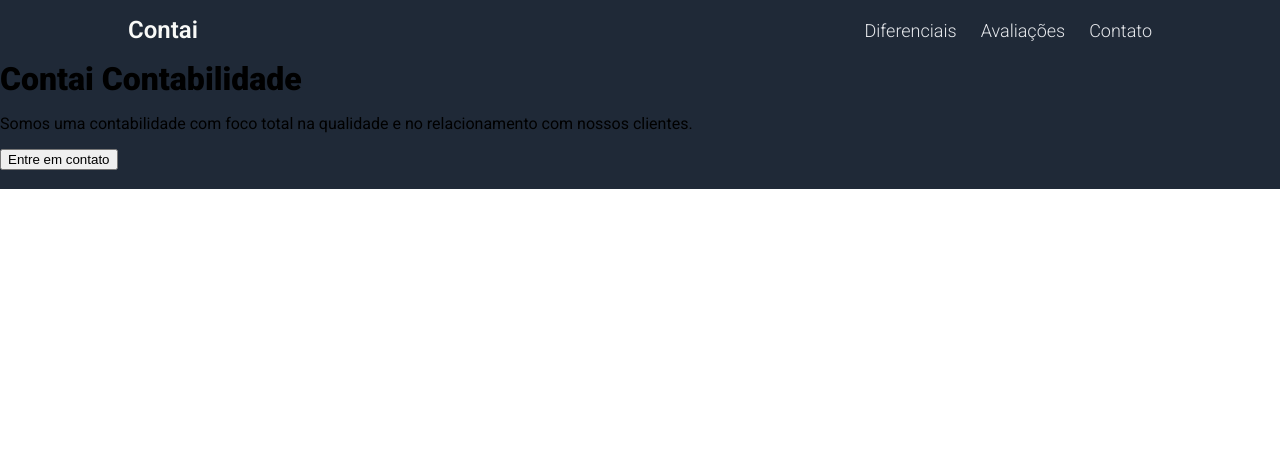
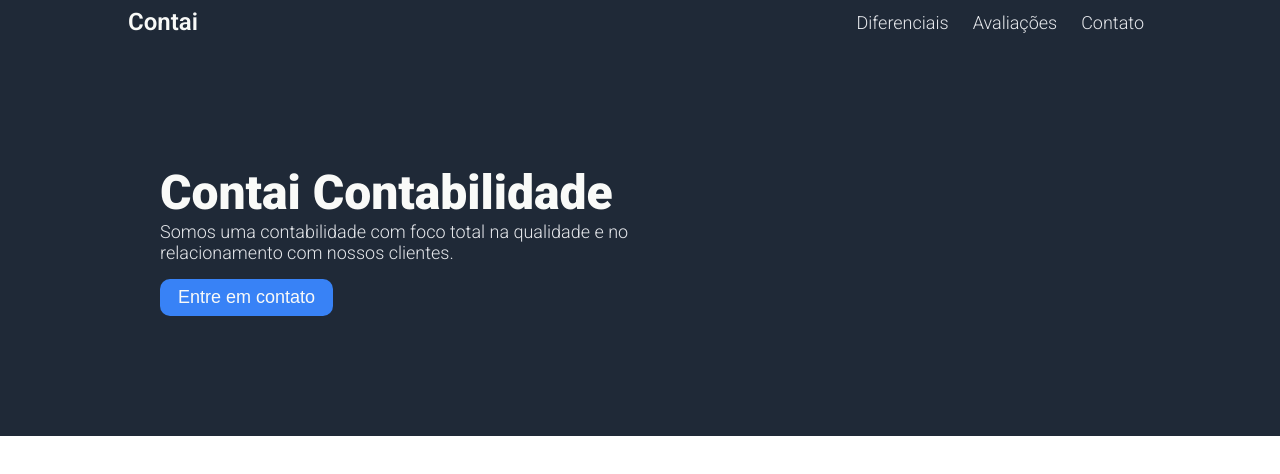
Before and after one commit to felprangel/contai-landing-page, a plain HTML site: page index.html in a window 1280 px wide. Drawn offline with Linux system fonts and the light colour scheme.

Commit message:
add style to hero div

```diff
--- a/index.html
+++ b/index.html
@@ -18,8 +18,8 @@
     </div>
     <div class="content">
         <div class="hero">
-            <div>
-                <div>
+            <div id="hero-content">
+                <div id="hero-text">
                     <h1>Contai Contabilidade</h1>
                     <p>Somos uma contabilidade com foco total na qualidade e no relacionamento com nossos clientes.</p>
                     <button>Entre em contato</button>
--- a/style.css
+++ b/style.css
@@ -1,4 +1,4 @@
-@import url('https://fonts.googleapis.com/css2?family=Roboto:ital,wght@0,300;0,400;0,600;0,900;1,300&display=swap');
+@import url('https://fonts.googleapis.com/css2?family=Roboto:ital,wght@0,300;0,400;0,500;0,600;0,900;1,300&display=swap');
 
 body {
     margin: 0;
@@ -35,10 +35,10 @@ li {
     color: #f9faf8;
     font-size: 24px;
     font-weight: 600;
-    margin: 16px 0;
+    margin: 8px 0;
 }
 
-.header a {
+.header a, #hero-text p {
     color: #e5e7eb;
     font-size: 18px;
     font-weight: 300;
@@ -48,4 +48,37 @@ li {
     display: flex;
     justify-content: space-around;
     gap: 24px;
+    margin: 8px;
 }
+
+#hero-content {
+    display: flex;
+}
+
+#hero-text {
+    display: flex;
+    flex-direction: column;
+    width: 70vh;
+    padding: 15vh 20vh;
+}
+
+#hero-text h1 {
+    font-size: 48px;
+    color: #f9faf8;
+}
+
+#hero-text p {
+    margin: 0;
+}
+
+#hero-text button {
+    background-color: #3882f6;
+    border: 0;
+    color: #f9faf8;
+    font-size: 18px;
+    font-weight: 500;
+    padding: 8px 18px;
+    margin-top: 16px;
+    border-radius: 10px;
+    max-width: fit-content;
+}
```
